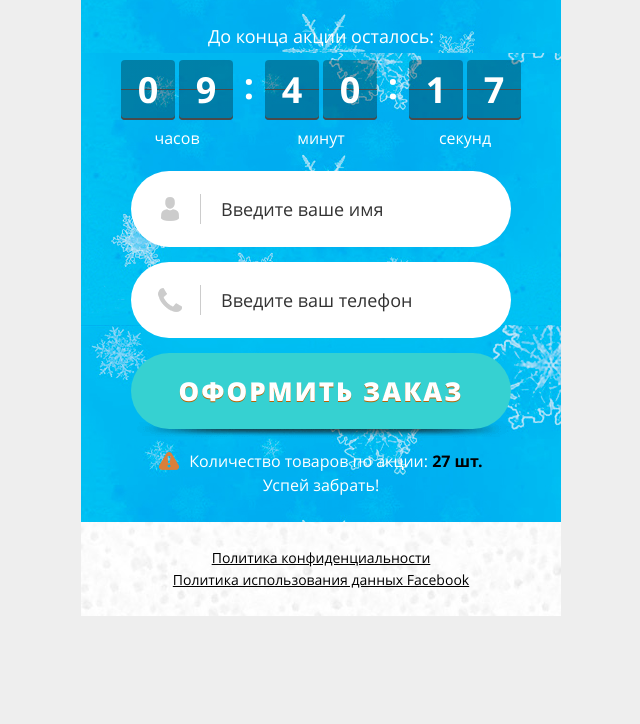
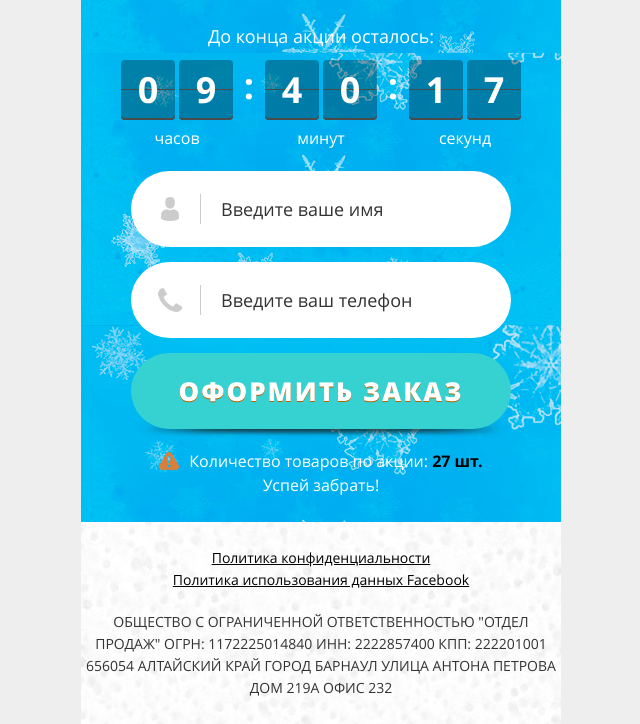
Before and after one commit to Kupreyka/deer2, a plain HTML site: page index.html in a window 1280 px wide. Shown: the part 8645-9369 px from the top of the page, without its empty margins (319-959 px from the left). Before the commit the page ends 9261 px from the top, so only its background shows below. Drawn offline with nearby package versions, Linux system fonts and the light colour scheme.

Commit message:
Add files via upload

```diff
--- a/index.html
+++ b/index.html
@@ -506,6 +506,8 @@
 		<footer class="footer_section">
 			<a target="_blank" href="politics.html">Политика конфиденциальности</a><br>
 			<a href="https://www.facebook.com/about/privacy/update" style="margin: 0 0 20px; padding: 0;" target="_blank">Политика использования данных Facebook</a>
+			<p style="margin-top: 20px ; text-align: center;">ОБЩЕСТВО С ОГРАНИЧЕННОЙ ОТВЕТСТВЕННОСТЬЮ "ОТДЕЛ ПРОДАЖ" ОГРН: 1172225014840 ИНН: 2222857400 КПП: 222201001
+656054 АЛТАЙСКИЙ КРАЙ ГОРОД БАРНАУЛ УЛИЦА АНТОНА ПЕТРОВА ДОМ 219А ОФИС 232</p>
 		</footer>
 	</div>
 </div>
```
